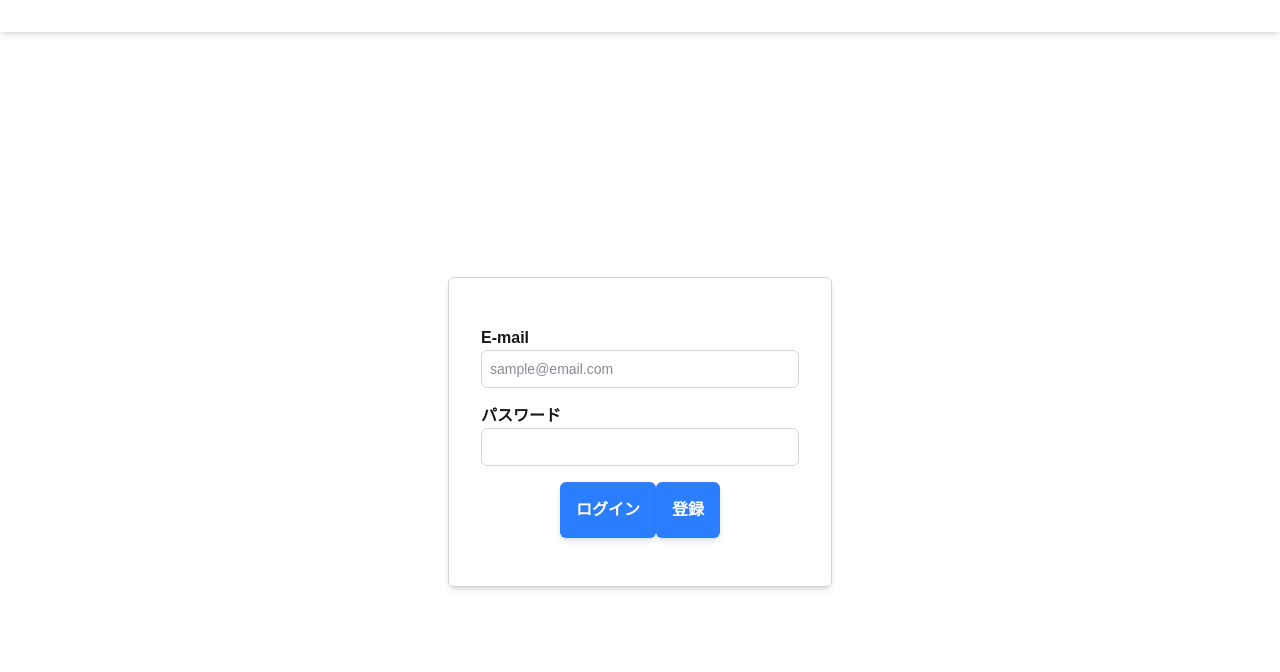
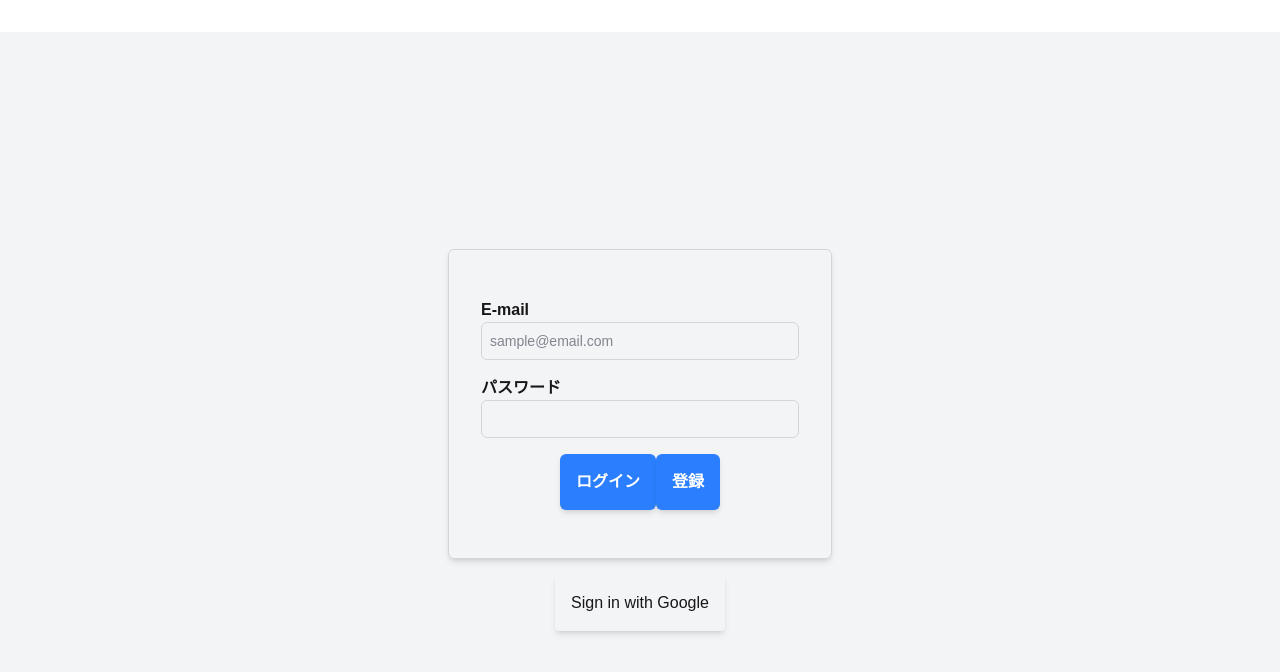
Before and after one commit to wednesdaydeveloper/HomeMadeMessenger, a Next.js app: page /login in a window 1280 px wide. Shown: the top 672 px of the page. Built offline with nearby package versions, Linux system fonts and the light colour scheme; no server answers.

Commit message:
feat: Add Google Sign-In functionality and update login page layout

```diff
--- a/src/app/header.tsx
+++ b/src/app/header.tsx
@@ -7,7 +7,6 @@ const Header = async () => {
 
   const isLoggedIn = async () => {
     const { data: { user } }: { data: { user: User | null } } = await supabase.auth.getUser()
-    console.log('Header user: ' + JSON.stringify(user))
     return user !== null
   }
   return (
--- a/src/app/login/actions.ts
+++ b/src/app/login/actions.ts
@@ -1,11 +1,10 @@
 'use server'
-
 import { revalidatePath } from 'next/cache'
 import { redirect } from 'next/navigation'
-
 import { createClient } from '@/utils/supabase/server'
 import { LoginForm } from './models'
 import { SubmitHandler } from 'react-hook-form'
+import { Provider } from '@supabase/supabase-js'
 
 const login = async (formData: LoginForm): Promise<SubmitHandler<LoginForm>> =>  {
   const supabase = await createClient()
@@ -30,4 +29,24 @@ const signup = async (formData: LoginForm): Promise<SubmitHandler<LoginForm>> =>
   }
 }
 
-export { login, signup }
+const signInWith = (provider: Provider) => async () => {
+  const supabase = await createClient()
+  const authUrl = process.env.VERCEL_URL! || 'http://localhost:3000'
+  console.log('authUrl', authUrl)
+  const { data, error } = await supabase.auth.signInWithOAuth({
+    provider: provider,
+    options: {
+      redirectTo: `${authUrl}/auth/callback?next=/todolist`
+    }
+  })
+
+  if (error) {
+    console.error('Error signing in:', error)
+  } else {
+    redirect(data.url)
+  }
+}
+
+const signInWithGoogle = signInWith('google')
+
+export { login, signup, signInWithGoogle }
--- a/src/app/login/page.tsx
+++ b/src/app/login/page.tsx
@@ -3,6 +3,7 @@ import { useState } from 'react'
 import { useForm } from 'react-hook-form'
 import { login, signup } from '@/app/login/actions'
 import { LoginForm } from './models'
+import GoogleSignInForm from '@/components/auth/GoogleSignInForm'
 
 
 export default function Login() {
@@ -12,7 +13,9 @@ export default function Login() {
   const [password, setPassword] = useState('')
 
   return (
-    <div className='flex items-center justify-center min-h-screen rounded-md'>
+    <>
+      <div className='min-h-screen flex flex-col justify-center bg-gray-100'>
+        <div className='flex justify-center mt-4 rounded-md'>
           <form className='shadow-md w-96 px-8 py-8 border border-gray-300 rounded-md'>
             <div className='w-full mt-4'>
               <label className='font-bold'>E-mail</label>
@@ -57,5 +60,10 @@ export default function Login() {
             </div>
           </form>
         </div>
+        <div className='flex justify-center mt-4 '>
+          <GoogleSignInForm />
+        </div>
+      </div>
+    </>
   )
 }
--- a/src/app/page.tsx
+++ b/src/app/page.tsx
@@ -1,9 +1,3 @@
-import { createStore } from 'jotai'
-import { countState } from '@/components/counter/State'
-
-const counterStore = createStore()
-counterStore.set(countState, 1000)
-
 export default function Home() {
   return (
     <div>
--- /dev/null
+++ b/src/components/auth/GoogleSignInForm.tsx
@@ -0,0 +1,15 @@
+'use client '
+import { signInWithGoogle } from '@/app/login/actions'
+import React from 'react'
+function GoogleSignInForm() {
+  return (
+    <div>
+      <form className="w-full max-w-sm p-4 rounded shadow-md">
+        <button className='btn btn-primary w-full' formAction={signInWithGoogle}>
+          Sign in with Google
+        </button>
+      </form>
+    </div>
+  )
+}
+export default GoogleSignInForm
```
Also changed, not shown: 1 other file (tests, documents, lock files or other folders). Lines whose indentation alone changed are shown as unchanged.
